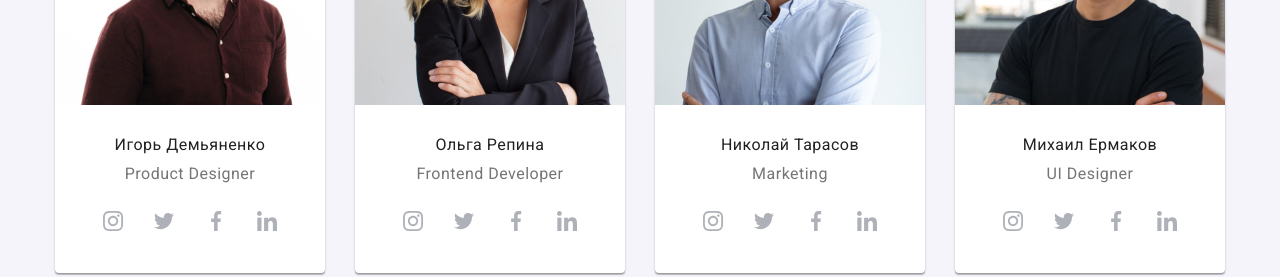
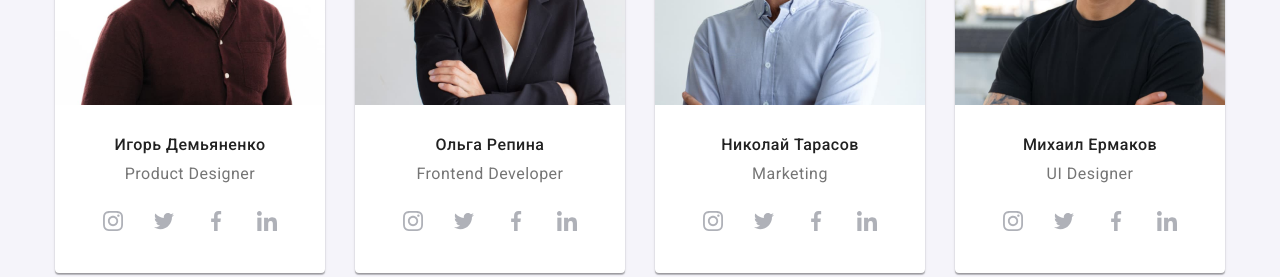
Before and after one commit to SergNikolaiev/goit-markup-hw-07, a plain HTML site: page index.html in a window 1280 px wide. Shown: the part 1940-2217 px from the top of the page. Drawn offline with nearby package versions, Linux system fonts and the light colour scheme.

Commit message:
жирность текста

```diff
--- a/sass/layout/_team.scss
+++ b/sass/layout/_team.scss
@@ -27,7 +27,7 @@
     padding-bottom: 10px;
     color: $second-title-color;
 
-    @include text(400, 16px, 1.19, 0.03em);
+    @include text(500, 16px, 1.19, 0.03em);
   }
 
   &__profession {
```
Also changed, not shown: css/main.css, css/main.min.css.
